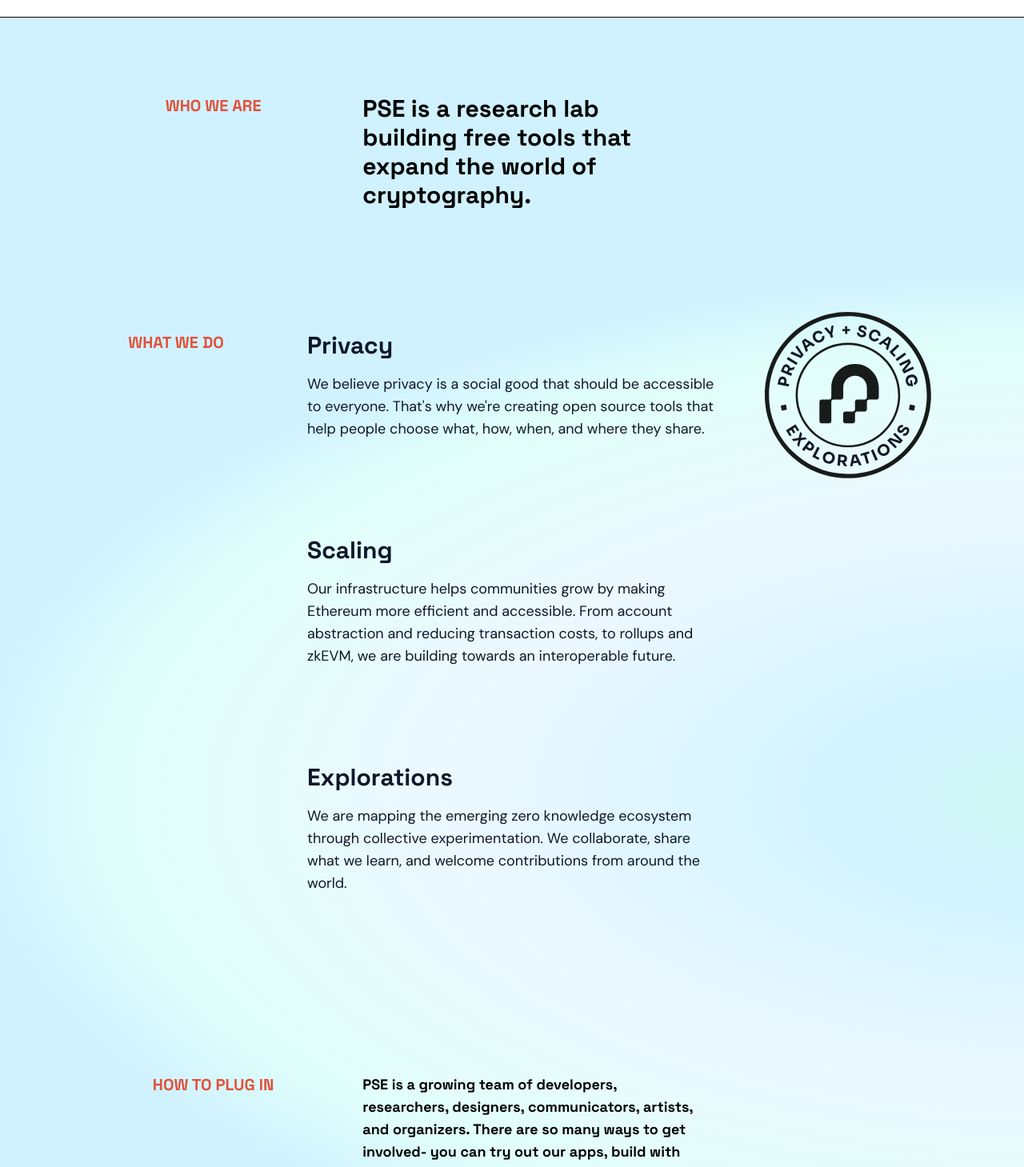
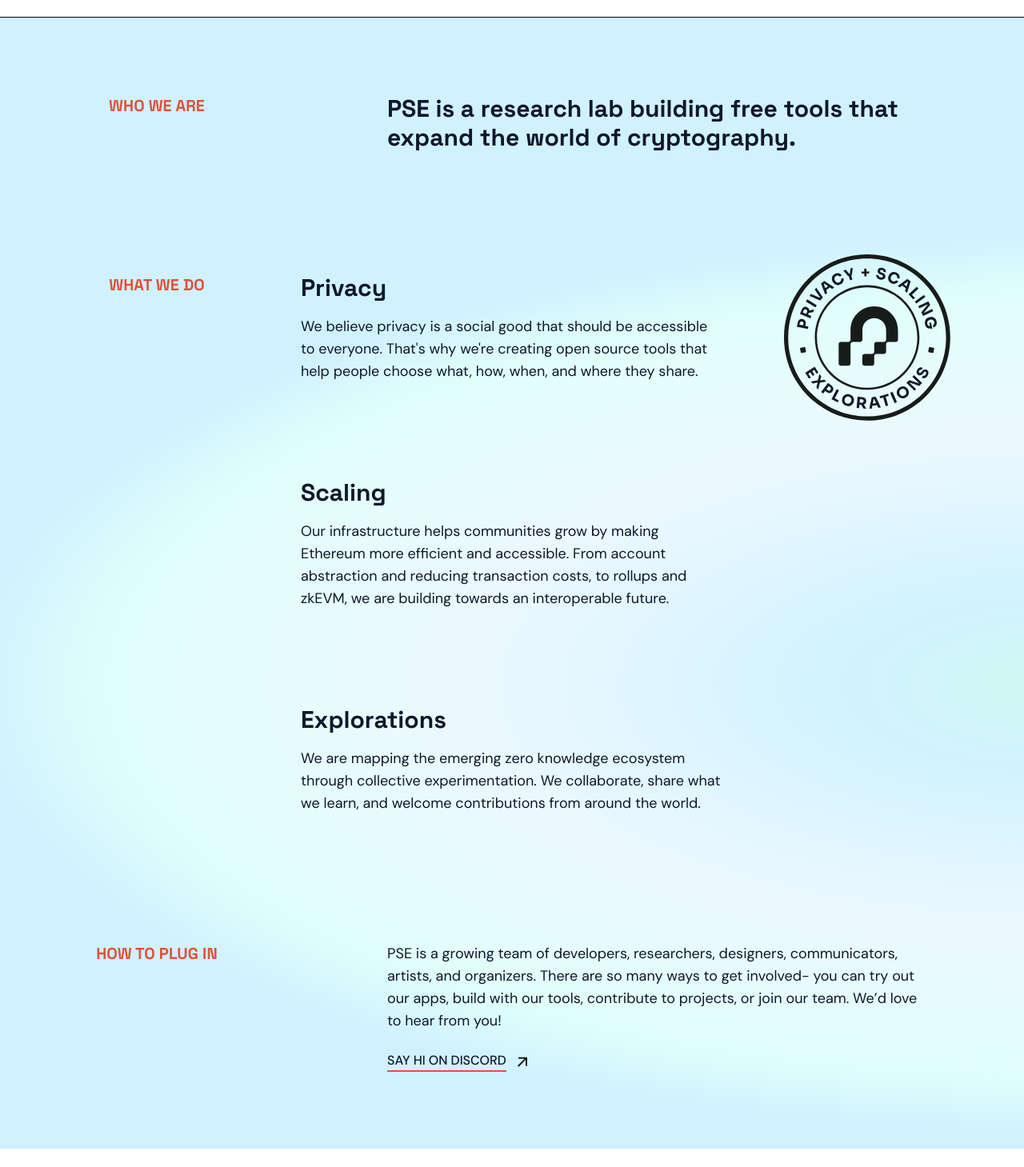
Before and after one commit to privacy-scaling-explorations/pse.dev, a Next.js app: page / in a window 1280 px wide. Shown: the part 903-2362 px from the top of the page at 80% size. Built offline with nearby package versions, Linux system fonts and the light colour scheme.

Commit message:
fix: :lipstick: Fix alignment of home page sections

```diff
--- a/app/page.tsx
+++ b/app/page.tsx
@@ -1,5 +1,5 @@
-import NextImage from "next/image"
-import NextLink from "next/link"
+import Image from "next/image"
+import Link from "next/link"
 import ArrowUpVector from "@/public/arrow-right-up-line.svg"
 import ArrowRightVector from "@/public/arrowright-vector.png"
 import PSEIcon1 from "@/public/pseicon-1.svg"
@@ -21,24 +21,20 @@ export default function IndexPage() {
           <h1 className="text-4xl font-[700] lg:text-7xl">
             Programmable cryptography for people like you
           </h1>
-          <NextLink href={"/projects"} className="flex items-center gap-2">
+          <Link href={"/projects"} className="flex items-center gap-2">
             <h1 className="border-b-2 border-orange text-base uppercase">
               Explore The Project Library
             </h1>
-            <NextImage
+            <Image
               src={ArrowRightVector}
               alt="arrowvector"
               height={16}
               width={16}
             />
-          </NextLink>
+          </Link>
         </div>
         <div className="m-auto flex h-[364px] w-full max-w-[280px] items-center justify-center md:h-full md:w-full lg:max-w-full">
-          <NextImage
-            src={PSELogo}
-            alt="pselogo"
-            style={{ objectFit: "fill" }}
-          />
+          <Image src={PSELogo} alt="pselogo" style={{ objectFit: "fill" }} />
         </div>
       </div>
 
@@ -46,7 +42,7 @@ export default function IndexPage() {
         <div className="flex flex-col justify-between gap-5 border-y border-black px-[32px] py-5 md:flex-row md:gap-0 lg:px-20">
           <div className="flex flex-col items-start justify-center gap-2 lg:flex-row lg:items-center">
             <div className="flex w-[280px] items-center justify-start gap-2">
-              <NextImage src={PSEIcon1} alt="pseicon1" height={16} width={16} />
+              <Image src={PSEIcon1} alt="pseicon1" height={16} width={16} />
               <h1 className="text-base font-[700] uppercase tracking-[5px] text-orange">
                 Learn and Share
               </h1>
@@ -55,7 +51,7 @@ export default function IndexPage() {
               Diving into Plonk accumulation via aPlonk by Ralph Toledo
             </h1>
           </div>
-          <NextLink
+          <Link
             href={"https://www.youtube.com/live/hRXgf6T2yb8?feature=share"}
             target="_blank"
             rel="noreferrer"
@@ -64,18 +60,13 @@ export default function IndexPage() {
             <h1 className="border-b-2 border-orange text-base font-[500] uppercase">
               Watch
             </h1>
-            <NextImage
-              src={ArrowUpVector}
-              alt="arrowup"
-              height={24}
-              width={24}
-            />
-          </NextLink>
+            <Image src={ArrowUpVector} alt="arrowup" height={24} width={24} />
+          </Link>
         </div>
         <div className="flex flex-col justify-between gap-5 border-b border-black px-[32px] py-5  md:flex-row md:gap-0 lg:px-20">
           <div className="flex flex-col items-start justify-center gap-2 lg:flex-row lg:items-center">
             <div className="flex w-[280px] items-center justify-start gap-2">
-              <NextImage src={PSEIcon1} alt="pseicon1" height={16} width={16} />
+              <Image src={PSEIcon1} alt="pseicon1" height={16} width={16} />
               <h1 className="text-base font-[700] uppercase tracking-[5px] text-orange">
                 Learn and Share
               </h1>
@@ -84,10 +75,8 @@ export default function IndexPage() {
               Folding Circom Circuit: A ZKML Case Study - Dr. Cathie So
             </h1>
           </div>
-          <NextLink
-            href={
-              "https://www.youtube.com/live/jb6HDEtY4CI?feature=share"
-            }
+          <Link
+            href={"https://www.youtube.com/live/jb6HDEtY4CI?feature=share"}
             target="_blank"
             rel="noreferrer"
             className="flex items-center justify-start gap-5 md:justify-center"
@@ -95,25 +84,20 @@ export default function IndexPage() {
             <h1 className="border-b-2 border-orange text-base font-[500] uppercase">
               Watch
             </h1>
-            <NextImage
-              src={ArrowUpVector}
-              alt="arrowup"
-              height={24}
-              width={24}
-            />
-          </NextLink>
+            <Image src={ArrowUpVector} alt="arrowup" height={24} width={24} />
+          </Link>
         </div>
         <div className="flex flex-col justify-between gap-5 border-b border-black px-[32px] py-5 md:flex-row md:gap-0 lg:px-20">
           <div className="flex flex-col items-start justify-center gap-2 lg:flex-row lg:items-center">
             <div className="flex w-[280px] items-center justify-start gap-2">
-              <NextImage src={PSEIcon2} alt="pseicon1" height={16} width={16} />
+              <Image src={PSEIcon2} alt="pseicon1" height={16} width={16} />
               <h1 className="text-base font-[700] uppercase tracking-[5px] text-orange">
                 Event
               </h1>
             </div>
             <h1 className="text-xl font-[500]">PSE @ETH Global Paris</h1>
           </div>
-          <NextLink
+          <Link
             href={"https://ethglobal.com/events/paris2023"}
             target="_blank"
             rel="noreferrer"
@@ -122,19 +106,14 @@ export default function IndexPage() {
             <h1 className="border-b-2 border-orange text-base font-[500] uppercase">
               Attend
             </h1>
-            <NextImage
-              src={ArrowUpVector}
-              alt="arrowup"
-              height={24}
-              width={24}
-            />
-          </NextLink>
+            <Image src={ArrowUpVector} alt="arrowup" height={24} width={24} />
+          </Link>
         </div>
         <div className="flex flex-col justify-between gap-5 border-b border-black px-[32px] py-5 md:flex-row md:gap-0 lg:px-20">
           <div className="flex flex-col items-start justify-center gap-2 lg:flex-row lg:items-center">
             <div className="flex w-[280px] items-center justify-start gap-2">
-              <NextImage src={PSEIcon3} alt="pseicon1" height={16} width={16} />
-              <h1 className="text-base font-[700] uppercase tracking-[5px] text-orange">
+              <Image src={PSEIcon3} alt="pseicon1" height={16} width={16} />
+              <h1 className="text-base font-bold uppercase tracking-[5px] text-orange">
                 Blog Post
               </h1>
             </div>
@@ -142,7 +121,7 @@ export default function IndexPage() {
               zkEVM Community Edition Part 3: Logic and Structure
             </h1>
           </div>
-          <NextLink
+          <Link
             href={
               "https://mirror.xyz/privacy-scaling-explorations.eth/shl8eMBiObd6_AUBikXZrjKD4fibI6xUZd7d9Yv5ezE"
             }
@@ -153,59 +132,56 @@ export default function IndexPage() {
             <h1 className="border-b-2 border-orange text-base font-[500] uppercase">
               read
             </h1>
-            <NextImage
-              src={ArrowUpVector}
-              alt="arrowup"
-              height={24}
-              width={24}
-            />
-          </NextLink>
+            <Image src={ArrowUpVector} alt="arrowup" height={24} width={24} />
+          </Link>
         </div>
       </div>
 
-      <div className="flex flex-col gap-32 bg-radial-gradient px-[32px] py-24 lg:px-20">
-        <section className="badge-start-trigger relative grid w-full grid-cols-1 gap-10 overflow-hidden lg:grid-cols-3 lg:gap-0">
-          <h2 className="flex w-full justify-start text-xl uppercase text-orange lg:justify-center">
+      <div className="flex flex-col gap-32 bg-radial-gradient px-6 py-24 md:px-12">
+        <section className="relative grid w-full grid-cols-1 gap-10 overflow-hidden lg:grid-cols-4 lg:gap-0">
+          <h2 className="text-xl uppercase text-orange lg:order-none lg:text-center">
             Who we are
           </h2>
-          <div className="col-span-0 flex flex-col lg:col-span-1">
-            <h1 className="text-3xl font-[700] text-black">
+          <div className="lg:col-span-3 lg:pl-[140px]">
+            <h3 className="max-w-2xl text-3xl font-bold">
               PSE is a research lab building free tools that expand the world of
               cryptography.
-            </h1>
+            </h3>
           </div>
         </section>
 
         <WhatWeDo />
 
-        <section className="badge-start-trigger relative grid w-full grid-cols-1 gap-10 overflow-hidden lg:grid-cols-3 lg:gap-0">
-          <h2 className="flex w-full justify-start text-xl uppercase text-orange lg:justify-center">
-            How To Plug In
+        <section className="relative grid w-full grid-cols-1 gap-10 overflow-hidden lg:grid-cols-4 lg:gap-0">
+          <h2 className="text-xl uppercase text-orange lg:order-none lg:text-center">
+            how to plug in
           </h2>
-          <div className="flex w-full flex-col gap-10 text-start lg:w-[420px]">
-            <h1 className="text-lg text-black">
+          <div className="lg:col-span-3 lg:pl-[140px]">
+            <p className="max-w-2xl xl:text-lg">
               PSE is a growing team of developers, researchers, designers,
               communicators, artists, and organizers. There are so many ways to
               get involved- you can try out our apps, build with our tools,
               contribute to projects, or join our team. We’d love to hear from
               you!
-            </h1>
-            <NextLink
+            </p>
+            <div className="p-3"></div>
+            <Link
               href={siteConfig.links.discord}
               target="_blank"
               rel="noreferrer"
+              passHref
               className="flex items-center gap-2"
             >
-              <h1 className="border-b-2 border-orange text-base font-[500] uppercase">
+              <div className="border-b-2 border-orange text-base font-[500] uppercase">
                 Say Hi On Discord
-              </h1>
-              <NextImage
+              </div>
+              <Image
                 src={ArrowUpVector}
                 alt="arrowupvector"
                 height={24}
                 width={24}
               />
-            </NextLink>
+            </Link>
           </div>
         </section>
       </div>
--- a/components/sections/WhatWeDo.tsx
+++ b/components/sections/WhatWeDo.tsx
@@ -60,7 +60,7 @@ const WhatWeDo = () => {
       <div className="order-3 flex max-w-xl flex-col gap-2 pt-6 lg:order-none lg:col-span-2 lg:mx-auto lg:gap-6">
         {content.map((item, index) => (
           <article
-            className={cn("pb-12 lg:px-6 lg:pb-24", item.className)}
+            className={cn("pb-12 last-of-type:pb-8 lg:px-6 lg:pb-24", item.className)}
             key={index}
           >
             <h3 className="text-2xl xl:text-3xl">{item.title}</h3>
```
